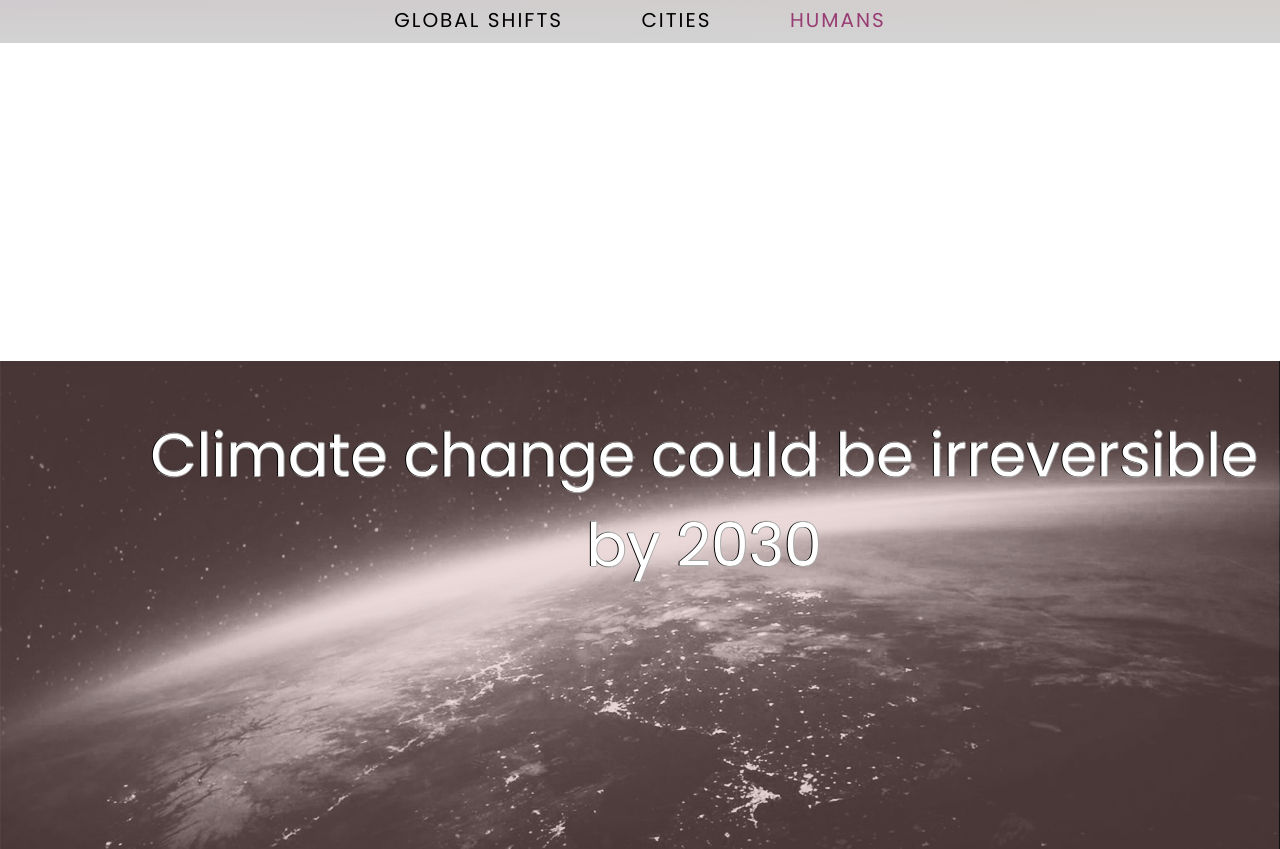
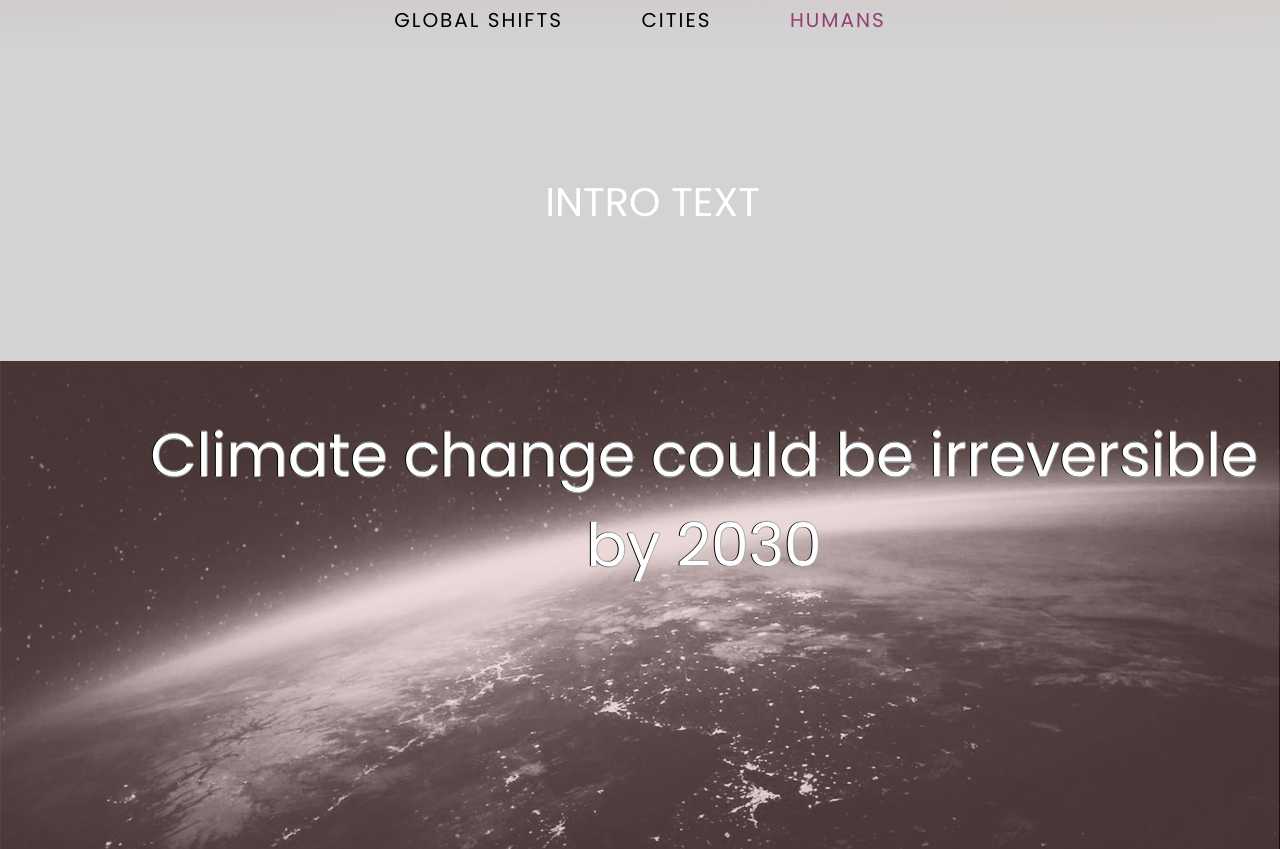
Before and after one commit to Climate-Crew/d3-climate-visualization, a plain HTML site: page index.html in a window 1280 px wide. Shown: the part 757-1606 px from the top of the page. Drawn offline with nearby package versions, Linux system fonts and the light colour scheme; files that its build step writes are made by us from their sources; no server answers; a script that the page names is missing.

Commit message:
this got undid

```diff
--- a/css/style.css
+++ b/css/style.css
@@ -153,6 +153,10 @@ var(--text-light)
   top: 30 px;
   left: 16px;
   text-shadow: -1px 0 black, 0 1px darkgrey, 1px 0 darkgrey, 0 -1px darkgrey;
+}
+
+.intro-row {
+  background-color: lightgray;
 }
 
 /**/
```
